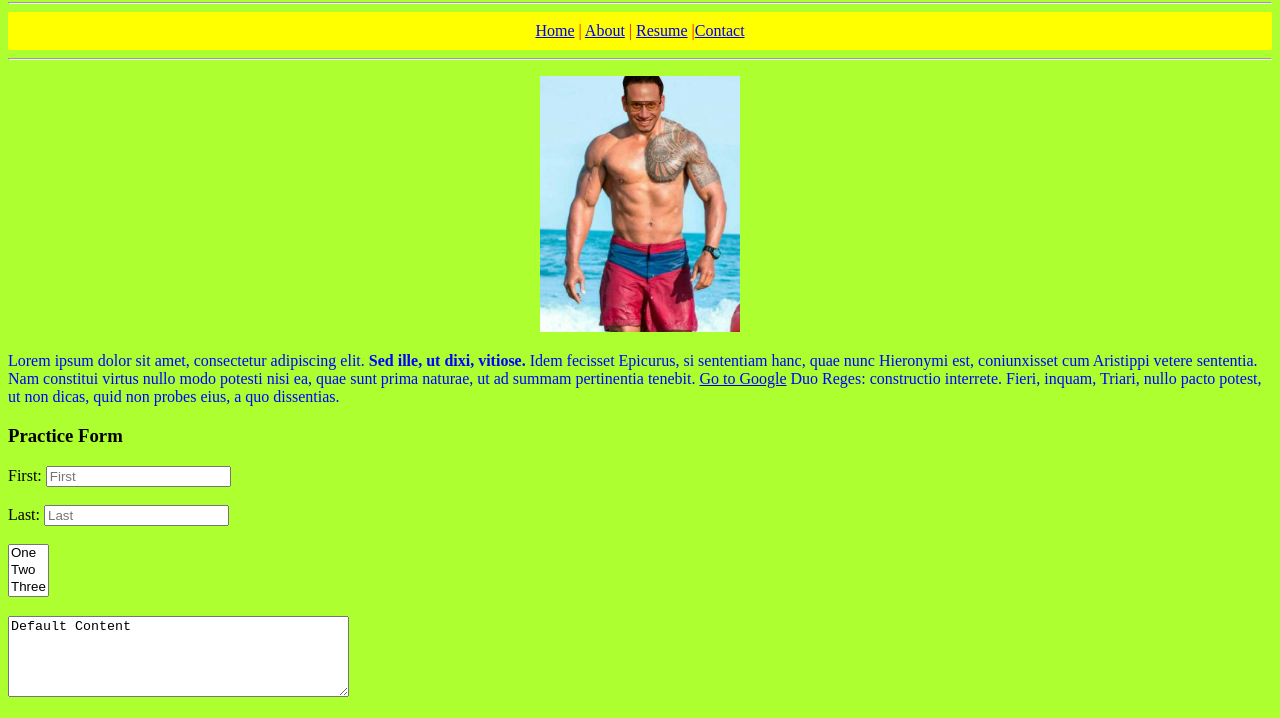
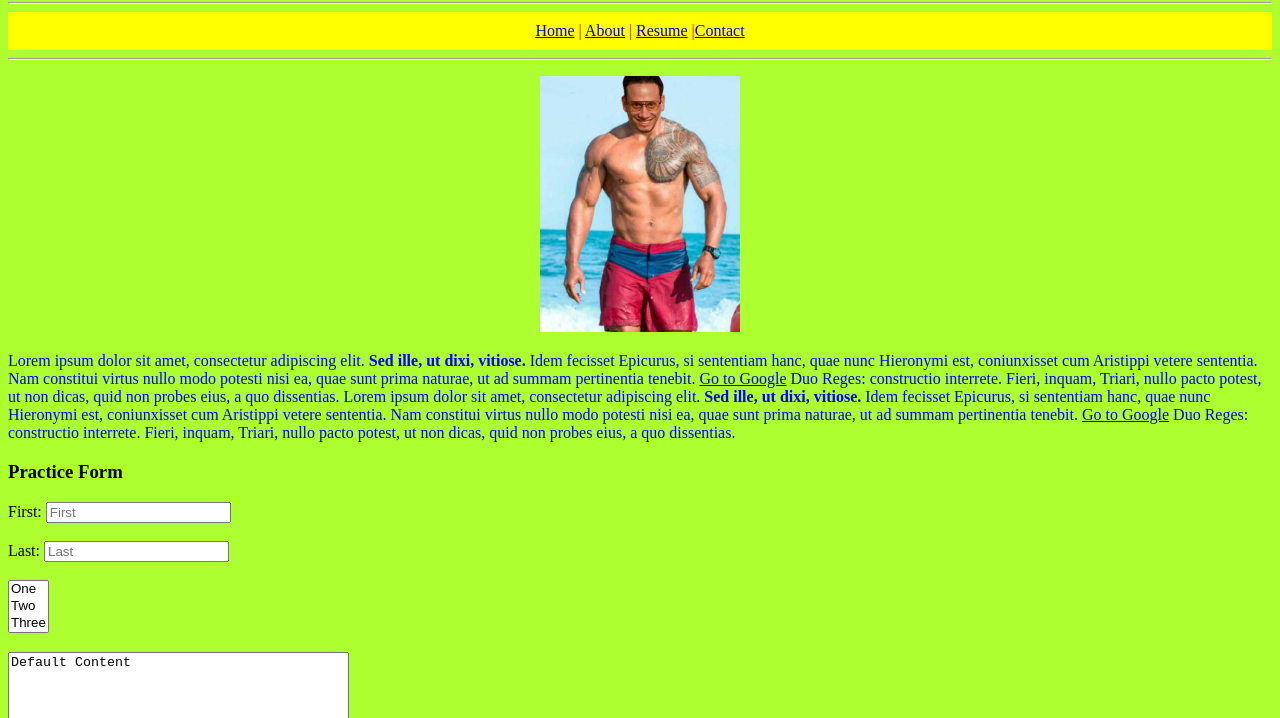
Before and after one commit to dlopez079/Web-Design-Course-Learn-HTML-and-CSS, a plain HTML site: page index.html in a window 1280 px wide. Shown: the part 78-796 px from the top of the page. Drawn offline with Linux system fonts and the light colour scheme.

Commit message:
Added more lorem to paragraph 1.

```diff
--- a/index.html
+++ b/index.html
@@ -43,7 +43,7 @@
   <hr>
 
   <p class="img"><img src="the_rock_David.jpg" style="width:200px"></p>
-  <p style="color:blue">Lorem ipsum dolor sit amet, consectetur adipiscing elit. <b>Sed ille, ut dixi, vitiose.</b> Idem fecisset Epicurus, si sententiam hanc, quae nunc Hieronymi est, coniunxisset cum Aristippi vetere sententia. Nam constitui virtus nullo modo potesti nisi ea, quae sunt prima naturae, ut ad summam pertinentia tenebit. <a href='http://www.google.com/' target='_blank'>Go to Google</a> Duo Reges: constructio interrete. Fieri, inquam, Triari, nullo pacto potest, ut non dicas, quid non probes eius, a quo dissentias. </p>
+  <p style="color:blue" class="firstParagraph">Lorem ipsum dolor sit amet, consectetur adipiscing elit. <b>Sed ille, ut dixi, vitiose.</b> Idem fecisset Epicurus, si sententiam hanc, quae nunc Hieronymi est, coniunxisset cum Aristippi vetere sententia. Nam constitui virtus nullo modo potesti nisi ea, quae sunt prima naturae, ut ad summam pertinentia tenebit. <a href='http://www.google.com/' target='_blank'>Go to Google</a> Duo Reges: constructio interrete. Fieri, inquam, Triari, nullo pacto potest, ut non dicas, quid non probes eius, a quo dissentias. Lorem ipsum dolor sit amet, consectetur adipiscing elit. <b>Sed ille, ut dixi, vitiose.</b> Idem fecisset Epicurus, si sententiam hanc, quae nunc Hieronymi est, coniunxisset cum Aristippi vetere sententia. Nam constitui virtus nullo modo potesti nisi ea, quae sunt prima naturae, ut ad summam pertinentia tenebit. <a href='http://www.google.com/' target='_blank'>Go to Google</a> Duo Reges: constructio interrete. Fieri, inquam, Triari, nullo pacto potest, ut non dicas, quid non probes eius, a quo dissentias.</p>
   <!-- Add more real content -->
 
   <!-- Insert form -->
--- a/style.css
+++ b/style.css
@@ -23,3 +23,4 @@ nav {
 .img {
     text-align: center;
 }
+/* Style the first paragraph with padding on both sides.  Do not pad the top or bottom. */
```
